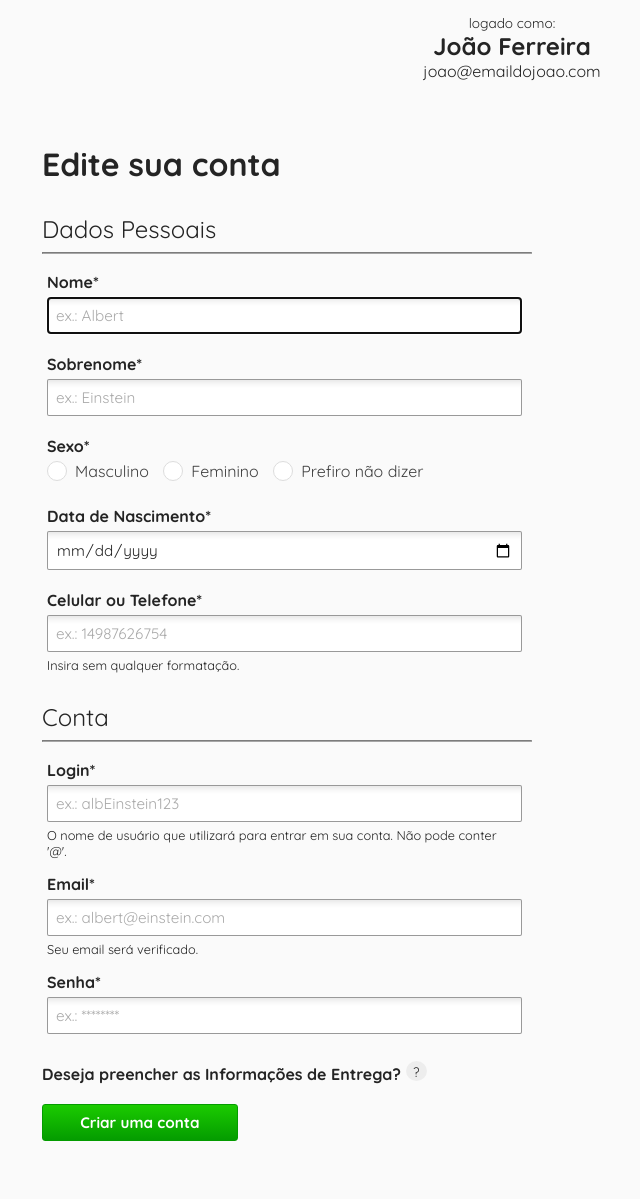
After one commit to kitall/kitall.github.io, a PHP site: page /minha_conta/editar_perfil/index.php in a window 1280 px wide. The commit adds this page. Shown: the whole page, without its empty margins (128-768 px from the left). Run offline with PHP 8.4, Linux system fonts and the light colour scheme; some libraries are stand-ins or nearby versions.

Commit message:
Altera Cadastro BETA
01-11

```diff
--- /dev/null
+++ b/minha_conta/editar_perfil/index.php
@@ -0,0 +1,296 @@
+<?php
+    session_start();
+?>
+
+
+<html>
+
+<head>
+    <meta charset="utf-8">
+
+    <link rel="stylesheet" href="../../css/main.css">
+    <link rel="stylesheet" href="../../css/footer.css">
+    <link rel="stylesheet" href="../../css/header.css">
+    <link rel="stylesheet" href="../../css/presentation.css">
+    <link rel="stylesheet" href="../../css/login.css">
+    <link rel="stylesheet" href="../../css/search.css">
+    <link rel="stylesheet" href="../../css/perfil.css">
+    <link rel="stylesheet" href="../../css/kit.css">
+    <link rel="stylesheet" href="../../css/cadastro.css">
+
+    <title>Edite seu Perfil</title>
+</head>
+
+<body>
+    <div class="double_row_grid">
+        <div class="perfilPresent">
+            <div class="perfilPresentContent">
+                <div class="presentName">
+                    <div class="presentNameContent">
+                        <p>logado como:</p>
+                        <h2>João Ferreira</h2>
+                    </div>
+                </div>
+
+                <div class="presentEmail">
+                    <div class="presentEmailContent">
+                        <h4>joao@emaildojoao.com</h4>
+                    </div>
+                </div>
+            </div>
+        </div>
+        <div class="cadastro">
+            <div class="cadastroContent">
+                <form action="" method="post" id="cadastro">
+                    <div class="campos">
+                        <h1>Edite sua conta</h1>
+
+                        <div class="logGroup">
+                            <h2>Dados Pessoais</h2>
+                            <hr>
+
+                            <div class="campo">
+                                <div>
+                                    <div class="lblCampo"><label>Nome*</label></div>
+                                </div>
+                                <input type="text" name="nome" placeholder="ex.: Albert" autofocus maxlength="30"
+                                    required title="Insira seu nome!">
+                                <div class="descCampo" id="nome">
+                                    <p></p>
+                                </div>
+                            </div>
+                            <div class="campo">
+                                <div>
+                                    <div class="lblCampo"><label>Sobrenome*</label></div>
+                                </div>
+                                <input type="text" name="sobrenome" placeholder="ex.: Einstein" maxlength="40" required
+                                    title="Insira seu sobrenome!">
+                                <div class="descCampo" id="sobrenome">
+                                    <p></p>
+                                </div>
+                            </div>
+                            <div class="campo">
+                                <div>
+                                    <div class="lblCampo"><label>Sexo*</label></div>
+                                </div>
+                                <br>
+                                <div class="selectSexo" title="Insira seu sexo!">
+                                    <input type="radio" name="sexo" value="M" id="sexoM" required><label for="sexoM">Masculino</label>
+                                    <input type="radio" name="sexo" value="F" id="sexoF"><label for="sexoF">Feminino</label>
+                                    <input type="radio" name="sexo" value="N" id="sexoN"><label for="sexoN">Prefiro
+                                        não dizer</label>
+                                </div>
+                                <div class="descCampo" id="sexo">
+                                    <p></p>
+                                </div>
+                            </div>
+                            <div class="campo">
+                                <div>
+                                    <div class="lblCampo"><label>Data de Nascimento*</label></div>
+                                </div>
+                                <input type="date" name="data_nasc" max="2018-10-08" min="1910-01-01" maxlenght="10"
+                                    required title="Insira sua data de nascimento!">
+                                <div class="descCampo" id="data_nasc">
+                                    <p></p>
+                                </div>
+                            </div>
+                            <div class="campo">
+                                <div>
+                                    <div class="lblCampo"><label>Celular ou Telefone*</label></div>
+                                </div>
+                                <input type="text" name="celular" placeholder="ex.: 14987626754" required title="Insira seu número de celular ou telefone!">
+                                <div class="descCampo" id="celular">
+                                    <p>Insira sem qualquer formatação.</p>
+                                </div>
+                            </div>
+                        </div>
+
+                        <div class="logGroup">
+                            <h2>Conta</h2>
+                            <hr>
+
+                            <div class="campo">
+                                <div>
+                                    <div class="lblCampo"><label>Login*</label></div>
+                                </div>
+                                <input type="text" name="login" placeholder="ex.: albEinstein123" pattern="[^@\x22]+"
+                                    required title="Insira seu login!">
+                                <div class="descCampo" id="login">
+                                    <p>O nome de usuário que utilizará para entrar em sua conta. Não pode conter '@'.</p>
+                                </div>
+                            </div>
+
+                            <div class="campo">
+                                <div>
+                                    <div class="lblCampo"><label>Email*</label></div>
+                                </div>
+                                <input type="text" name="email" placeholder="ex.: albert@einstein.com" required title="Insira seu email!">
+                                <div class="descCampo" id="email">
+                                    <p>Seu email será verificado.</p>
+                                </div>
+                            </div>
+
+                            <div class="campo">
+                                <div>
+                                    <div class="lblCampo"><label>Senha*</label></div>
+                                </div>
+                                <input type="password" name="senha" placeholder="ex.: ********" required title="Insira sua senha!">
+                                <div class="descCampo" id="senha">
+                                    <p></p>
+                                </div>
+                            </div>
+                        </div>
+                        <div class="logGroup contato">
+                            <h2>Informações de Entrega</h2>
+                            <hr>
+
+                            <div class="double_31_grid">
+                                <div class="campo">
+                                    <div>
+                                        <div class="lblCampo"><label>Endereço</label></div>
+                                    </div>
+                                    <input type="text" name="endereco" placeholder="ex.: R. João de Barro" title="Insira a rua ou avenida de sua casa!">
+                                    <div class="descCampo" id="endereco">
+                                        <p></p>
+                                    </div>
+                                </div>
+
+                                <div class="campo">
+                                    <div>
+                                        <div class="lblCampo"><label>Número</label></div>
+                                    </div>
+                                    <input type="text" name="numero" placeholder="ex.: 10-21" title="Insira o número de sua casa!">
+                                    <div class="descCampo" id="numero">
+                                        <p></p>
+                                    </div>
+                                </div>
+                            </div>
+
+                            <div class="double_11_grid">
+                                <div class="campo">
+                                    <div>
+                                        <div class="lblCampo"><label>Complemento</label></div>
+                                    </div>
+                                    <input type="text" name="complemento" placeholder="ex.: Portão 3, Apto. 12" title="Insira, se houver, o complemento de seu endereço!">
+                                    <div class="descCampo" id="complemento">
+                                        <p></p>
+                                    </div>
+                                </div>
+                                <div class="campo">
+                                    <div>
+                                        <div class="lblCampo"><label>Bairro</label></div>
+                                    </div>
+                                    <input type="text" name="bairro" placeholder="ex.: Jardim dos Pinheiros" title="Insira seu bairro!">
+                                    <div class="descCampo" id="bairro">
+                                        <p></p>
+                                    </div>
+                                </div>
+
+
+                            </div>
+
+                            <div class="double_21_grid">
+                                <div class="campo">
+                                    <div>
+                                        <div class="lblCampo"><label>Cidade</label></div>
+                                    </div>
+                                    <input type="text" name="cidade" placeholder="ex.: Bauru" title="Insira sua cidade!">
+                                    <div class="descCampo" id="cidade">
+                                        <p></p>
+                                    </div>
+                                </div>
+
+                                <div class="campo">
+                                    <div>
+                                        <div class="lblCampo"><label>CEP</label></div>
+                                    </div>
+                                    <input type="text" name="cep" placeholder="ex.: 11235-813" title="Insira seu CEP!">
+                                    <div class="descCampo" id="cep">
+                                        <p></p>
+                                    </div>
+                                </div>
+                            </div>
+
+                            <div class="double_12_grid">
+                                <div class="campo">
+                                    <div>
+                                        <div class="lblCampo"><label>Estado</label></div>
+                                    </div>
+                                    <select name="estado" title="Insira seu estado!">
+                                        <option value="" disabled selected>Unidade Federativa</option>
+                                        <option value="AC">Acre</option>
+                                        <option value="AL">Alagoas</option>
+                                        <option value="AP">Amapá</option>
+                                        <option value="AM">Amazonas</option>
+                                        <option value="BA">Bahia</option>
+                                        <option value="CE">Ceará</option>
+                                        <option value="DF">Distrito Federal</option>
+                                        <option value="ES">Espirito Santo</option>
+                                        <option value="GO">Goiás</option>
+                                        <option value="MA">Maranhão</option>
+                                        <option value="MT">Mato Grosso</option>
+                                        <option value="MS">Mato Grosso do Sul</option>
+                                        <option value="MG">Minas Gerais</option>
+                                        <option value="PA">Pará</option>
+                                        <option value="PB">Paraíba</option>
+                                        <option value="PR">Paraná</option>
+                                        <option value="PE">Pernambuco</option>
+                                        <option value="PI">Piauí</option>
+                                        <option value="RJ">Rio de Janeiro</option>
+                                        <option value="RN">Rio Grande do Norte</option>
+                                        <option value="RS">Rio Grande do Sul</option>
+                                        <option value="RO">Rondônia</option>
+                                        <option value="RR">Roraima</option>
+                                        <option value="SC">Santa Catarina</option>
+                                        <option value="SP">São Paulo</option>
+                                        <option value="SE">Sergipe</option>
+                                        <option value="TO">Tocantins</option>
+                                    </select>
+                                    <div class="descCampo" id="estado">
+                                        <p></p>
+                                    </div>
+                                </div>
+
+                                <div class="campo">
+                                    <div>
+                                        <div class="lblCampo"><label>País</label></div>
+                                    </div>
+                                    <input type="text" name="pais" placeholder="ex.: Brasil" title="Insira seu país!">
+                                    <div class="descCampo" id="pais">
+                                        <p></p>
+                                    </div>
+                                </div>
+                            </div>
+                        </div>
+
+                        <br>
+                        <div>
+                            <label class="qMarkText">
+                                <label class="qMarkContent" id="showContato">?</label>
+                            </label>
+                            <label href="" class="lblCampo showContato" onclick="showContato()">Deseja preencher as
+                                Informações de Entrega?</label>
+                            <label class="moreInfo" id="moreShowContato">
+                                Você pode preenchê-las quando for finalizar a compra, se preferir.
+                            </label>
+                        </div>
+
+                        <input type="hidden" name="isContatoShown" id="isContatoShown">
+
+                        <div class="logGroup">
+                            <div class="btnCadastro">
+                                <input type="submit" name="subCadastro" value="Criar uma conta">
+                            </div>
+                        </div>
+                    </div>
+                </form>
+            </div>
+
+        </div>
+    </div>
+</body>
+
+<script type="text/javascript" src="https://ajax.googleapis.com/ajax/libs/jquery/1.11.3/jquery.min.js"></script>
+<script type="text/javascript" src="../../js/main.js"></script>
+
+</html>
--- a/minha_conta/index.php
+++ b/minha_conta/index.php
@@ -305,7 +305,7 @@
 
                                     <div class="perfilOptsList">
                                         <li>
-                                            <a href="editar_perfil.html">Editar meu Perfil</a>
+                                            <a href="editar_perfil/">Editar meu Perfil</a>
                                         </li>
                                         <li>
                                             <a href="../php/logout.php">Sair</a>
```
Also changed, not shown: cadastro/index.php (+18 -20 lines), php/alt_cad.php (added).
